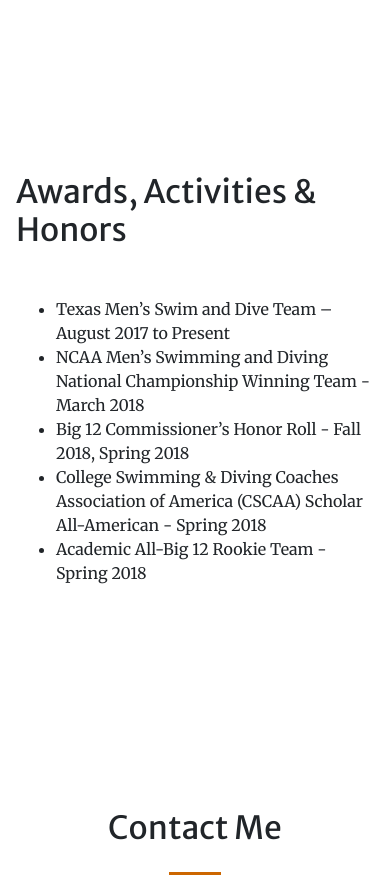
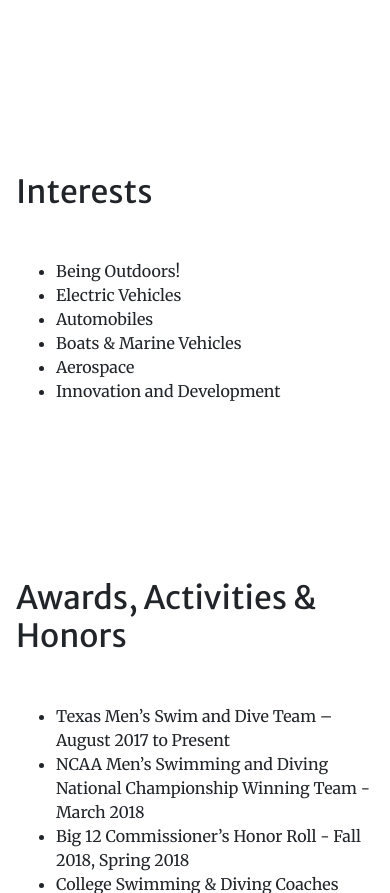
Before and after one commit to FSP1020/Personal-Website-V3, a plain HTML site: page index.html in a window 390 px wide. Shown: the part 2820-3713 px from the top of the page. Drawn offline with nearby package versions, Linux system fonts and the light colour scheme.

Commit message:
close to done

```diff
--- a/index.html
+++ b/index.html
@@ -30,6 +30,8 @@
                         <li class="nav-item"><a class="nav-link js-scroll-trigger" href="#education">Education</a></li>
                         <li class="nav-item"><a class="nav-link js-scroll-trigger" href="#experience">Experience</a></li>
                         <li class="nav-item"><a class="nav-link js-scroll-trigger" href="#skills">Skills</a></li>
+                        <li class="nav-item"><a class="nav-link js-scroll-trigger" href="#interests">Interests</a></li>
+                        <li class="nav-item"><a class="nav-link js-scroll-trigger" href="#awards">Awards, Activities &amp; Honors</a></li>
                         <li class="nav-item"><a class="nav-link js-scroll-trigger" href="#contact">Contact Me</a></li>
                     </ul>
                 </div>
@@ -118,6 +120,20 @@
                     </ul>
                 </div>
             </section>
+        <!-- Interests -->
+        <section class="resume-section" id="interests">
+                <div class="resume-section-content">
+                    <h2 class="mb-5">Interests</h2>
+                    <ul>
+                        <li>Being Outdoors!</li>
+                        <li>Electric Vehicles</li>
+                        <li>Automobiles</li>
+                        <li>Boats &amp; Marine Vehicles</li>
+                        <li>Aerospace</li>
+                        <li>Innovation and Development</li>
+                    </ul>
+                </div>
+            </section>
         <!-- Awards -->
         <section class="resume-section" id="awards">
                 <div class="resume-section-content">
```
